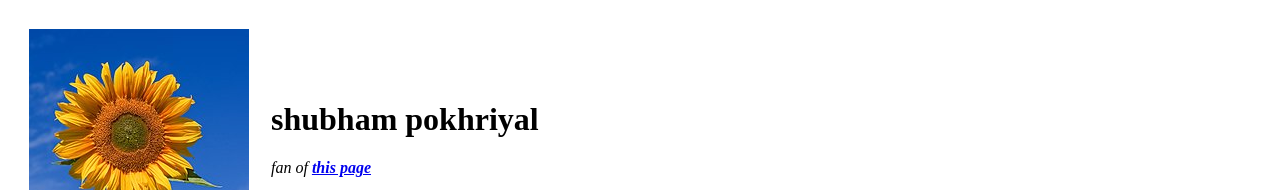
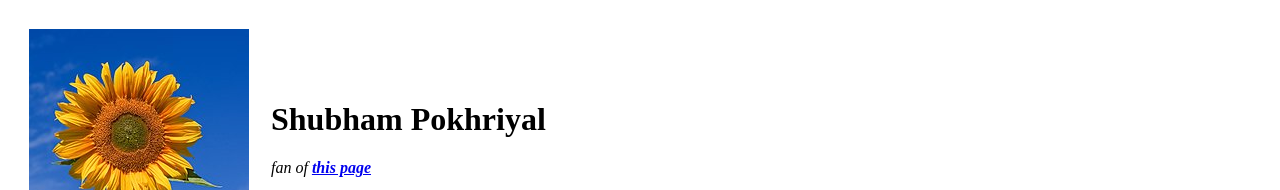
Before and after one commit to shubham7999/cv, a plain HTML site: page index.html in a window 1280 px wide. Shown: the top 190 px of the page. Drawn offline with Linux system fonts and the light colour scheme.

Commit message:
Update index.html

```diff
--- a/index.html
+++ b/index.html
@@ -13,7 +13,7 @@
       </td>
 
       <td>
-        <h1>shubham pokhriyal</h1>
+        <h1>Shubham Pokhriyal</h1>
         <p><em>fan of <strong><a href="https://www.espncricinfo.com/">this page</a></strong></em></p>
         <p>i am the shubham and i love to play the crckrt and love to do the coding</p>
       </td>
```
